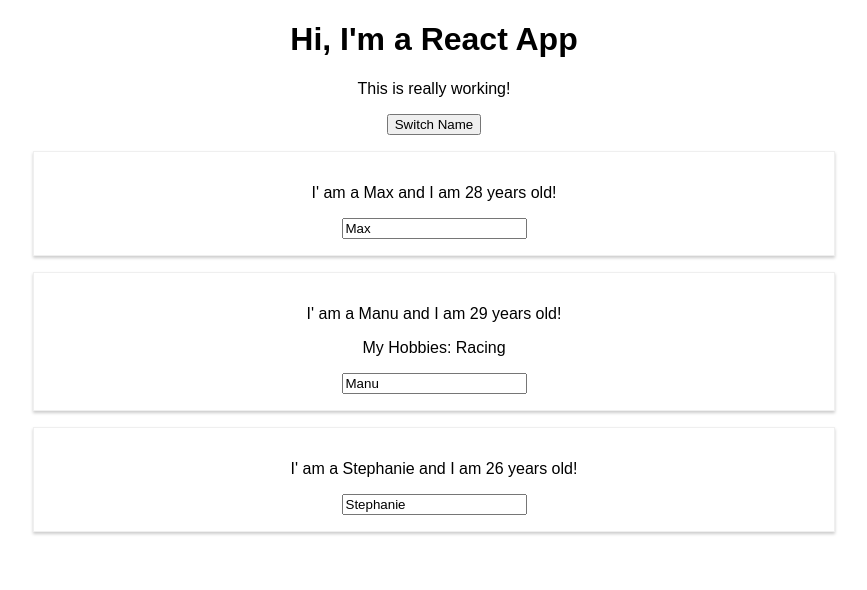
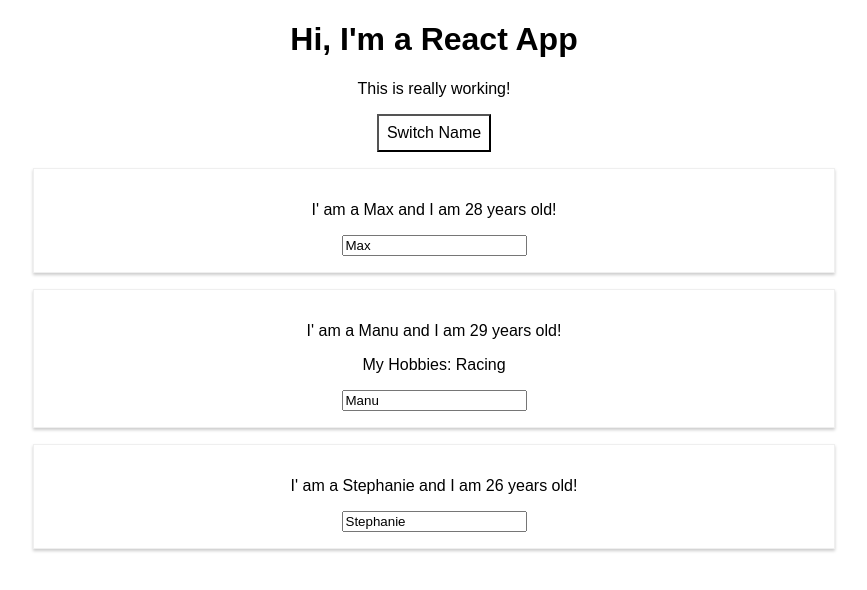
Before and after one commit to erwinjeffrey/react-complete-guide, a React (Create React App) app: page / in a window 1280 px wide. Shown: the top 590 px of the page, without its empty margins (206-1073 px from the left). Built offline with nearby package versions, Linux system fonts and the light colour scheme.

Commit message:
working with inline styles

```diff
--- a/src/App.js
+++ b/src/App.js
@@ -35,12 +35,23 @@ class App extends Component {
   };
 
   render() {
+    const style = {
+      backgroundColor: 'white',
+      font: 'inherit',
+      border: '1px solit blue',
+      padding: '8px',
+      cursor: 'pointer'
+    };
+
     return (
       <div className="App">
         <h1>Hi, I'm a React App</h1>
         <p>This is really working!</p>
 
-        <button onClick={() => this.switchNameHandler('Maximilian!!')}>
+        <button
+          style={style}
+          onClick={() => this.switchNameHandler('Maximilian!!')}
+        >
           Switch Name
         </button>
         <Person
```
